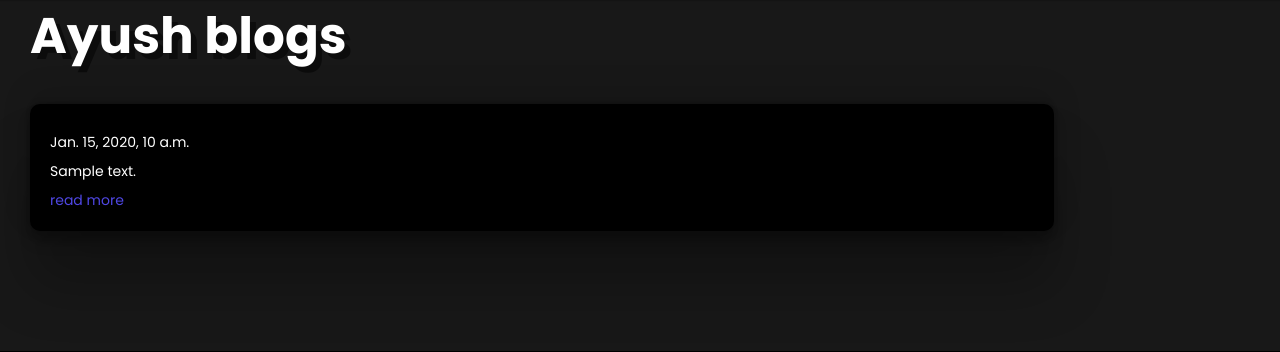
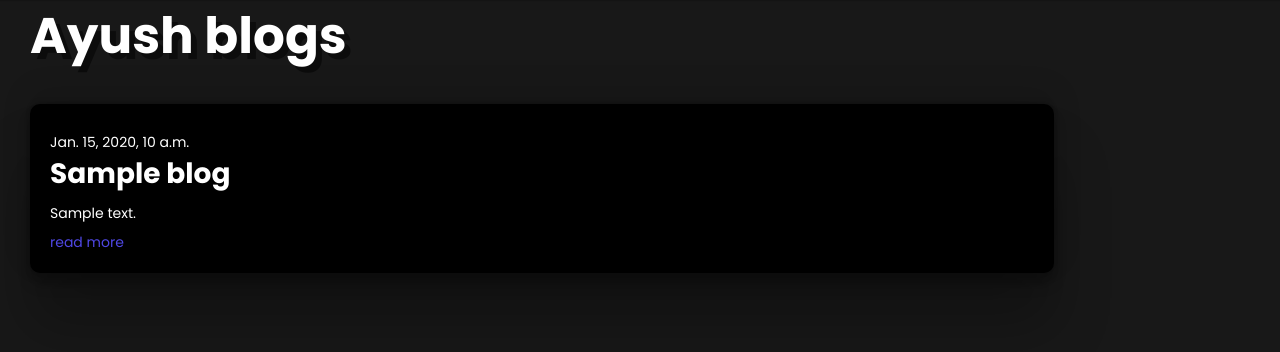
Before and after one commit to CoderAyushX/my-portfolio, a Django app: template templates/blog.html in a window 1280 px wide. Shown: the part 79-431 px from the top of the page. Run offline with Django 4.2, Linux system fonts and the light colour scheme; the template is opened without the code that fills it: most values are stand-ins (such as "Sample title", 1, 10 or a date in 2020); data that the repository does not hold is empty; some libraries are stand-ins or nearby versions.

Commit message:
first commit

```diff
--- a/static/style.css
+++ b/static/style.css
@@ -341,7 +341,7 @@ li{
   font-size: 14px;
   padding-top: 8px;
 }
-.blog img, .blog h1, .blog h2 , .blog h3{
+.blog img{
   display: none;
 }
 .blogreadmore{
```
